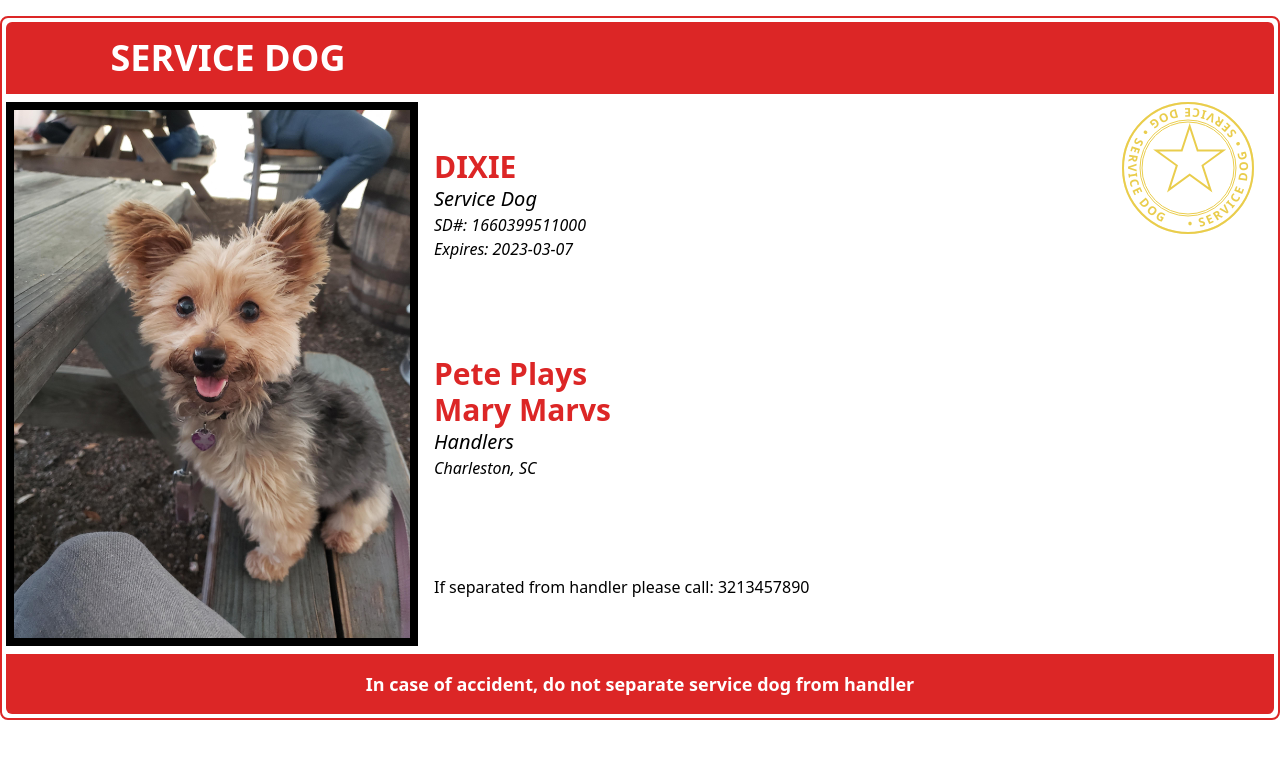
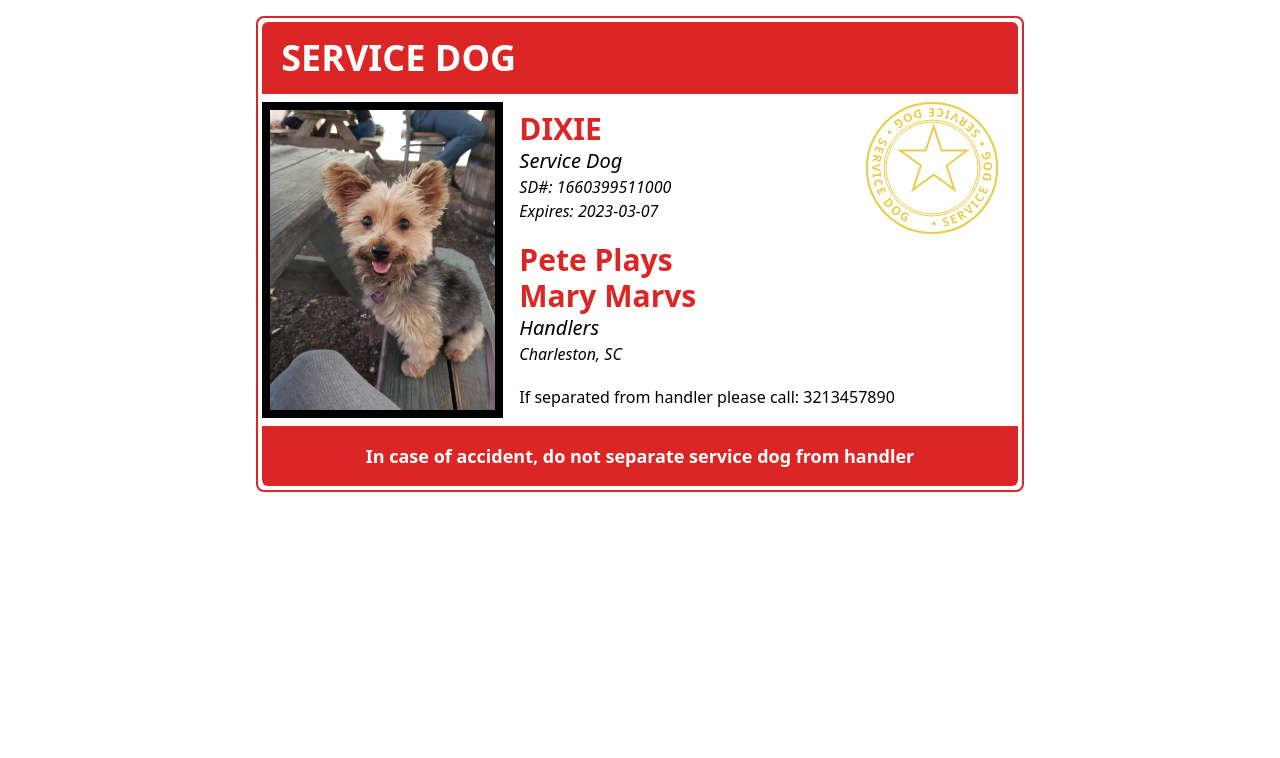
Before and after one commit to peteplays/doggy-id, a React (Create React App) app: page / in a window 1280 px wide. Shown: the top 758 px of the page. Built offline with nearby package versions, Linux system fonts and the light colour scheme.

Commit message:
set max width

```diff
--- a/src/App.tsx
+++ b/src/App.tsx
@@ -83,7 +83,7 @@ const App = () => {
   const { dogName, dogImage, handlers, phone, city, state } = data;
 
   return (
-    <div className="container mx-auto my-4 border-red-600 border-2 p-1 rounded-lg">
+    <div className="container max-w-3xl mx-auto my-4 border-red-600 border-2 p-1 rounded-lg">
       <div className="grid grid-cols-3 bg-red-600 rounded-t-md p-4">
         <div className="col-start-1 col-end-2 text-center text-white font-bold uppercase text-4xl">
           <p>service dog</p>
```
